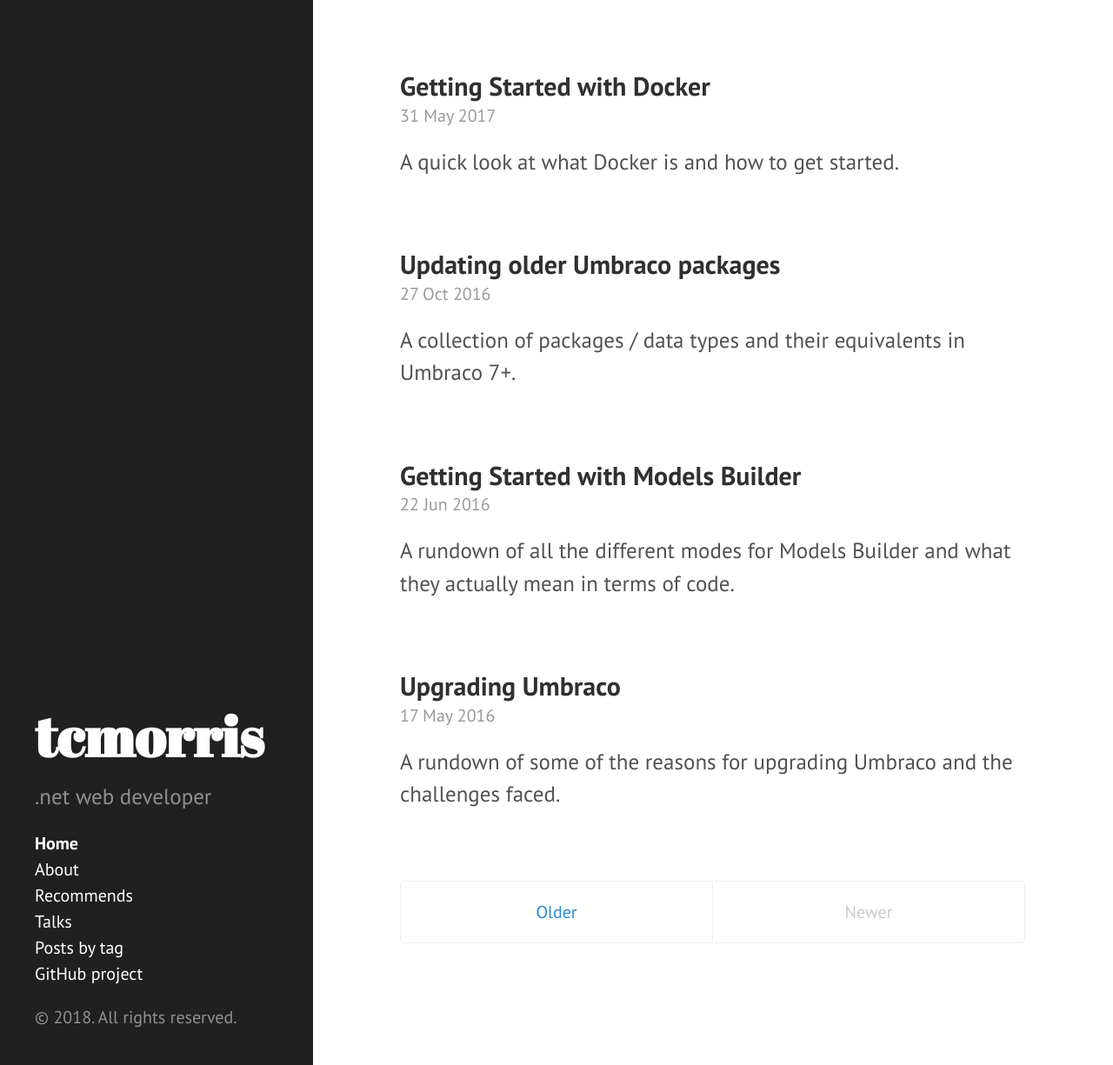
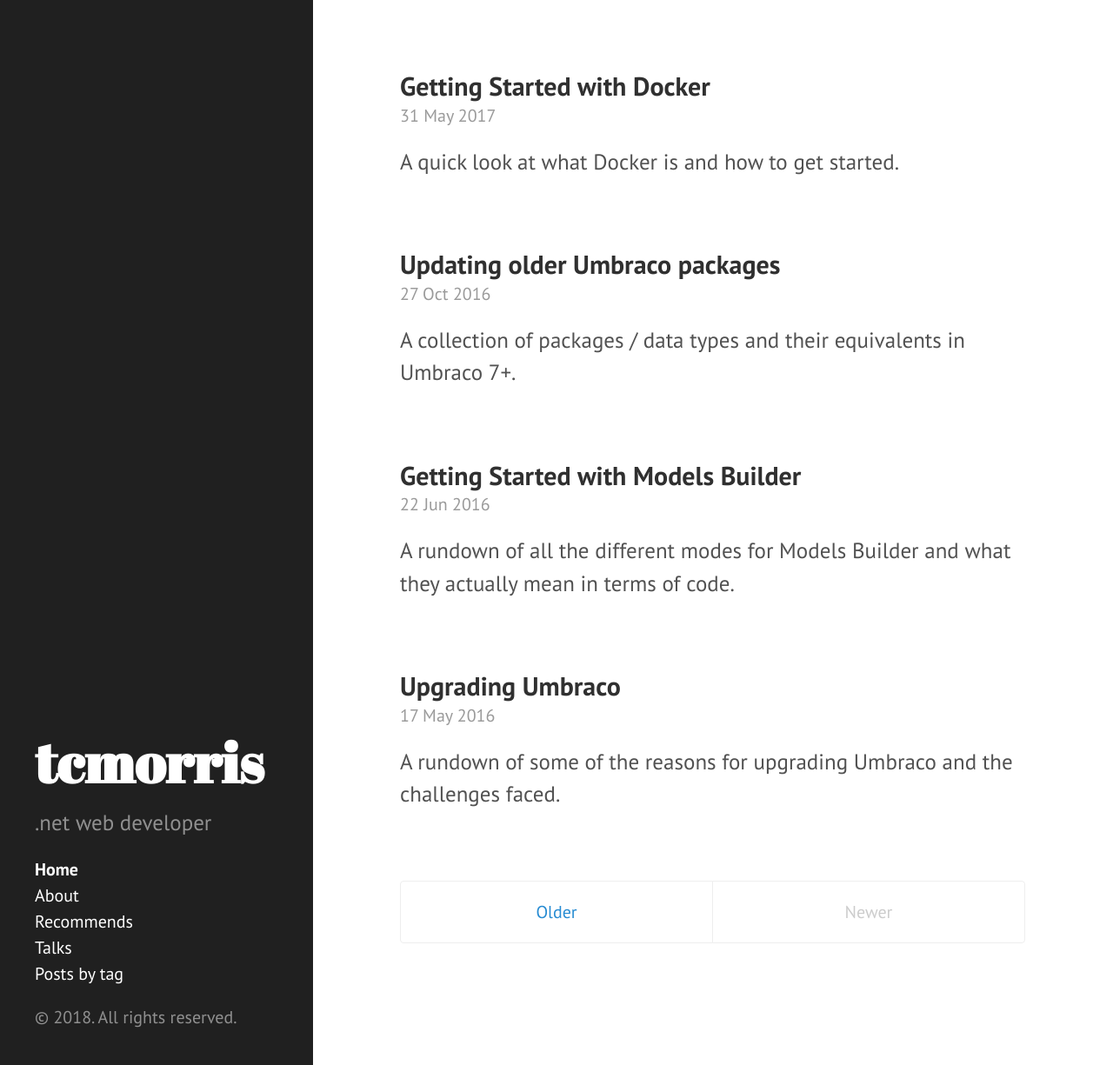
Before and after one commit to tcmorris/tcmorris.github.io, a Jekyll site: the page built from index.html, in a window 1280 px wide and 1225 px high. Shown: the whole window at 87% size. Built offline with Jekyll 4.4.1, drawn with Linux system fonts in a browser that asks for light colours; the list of posts is cut into pages by our own code.

Commit message:
Remove link to github on sidebar

```diff
--- a/_includes/sidebar.html
+++ b/_includes/sidebar.html
@@ -18,7 +18,6 @@
         {% endif %}
       {% endfor %}
       <li class="sidebar-nav-item{% if page.url == '/tags/' %} active{% endif %}"><a href="/tags/">Posts by tag</a></li>
-      <li class="sidebar-nav-item"><a href="{{ site.github.url }}">GitHub project</a></li>
     </ul>
     <p>&copy; {{ site.time | date: '%Y' }}. All rights reserved.</p>
   </div>
```
